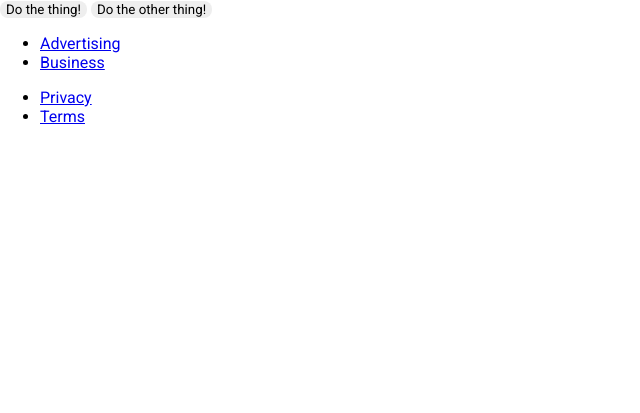
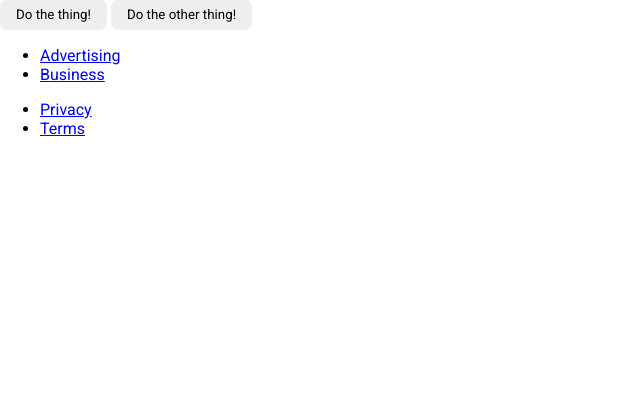
Before and after one commit to Hea092024/odin-flex-layout, a plain HTML site: page index.html in a window 1280 px wide. Shown: the part 387-800 px from the top of the page, without its empty margins (0-640 px from the left). Drawn offline with Linux system fonts and the light colour scheme.

Commit message:
updated button in css

```diff
--- a/style.css
+++ b/style.css
@@ -18,6 +18,7 @@ body {
     border: none;
     border-radius: 8px;
     background: #eee;
+    padding: 8px 16px;
   }
 
   input {
```
